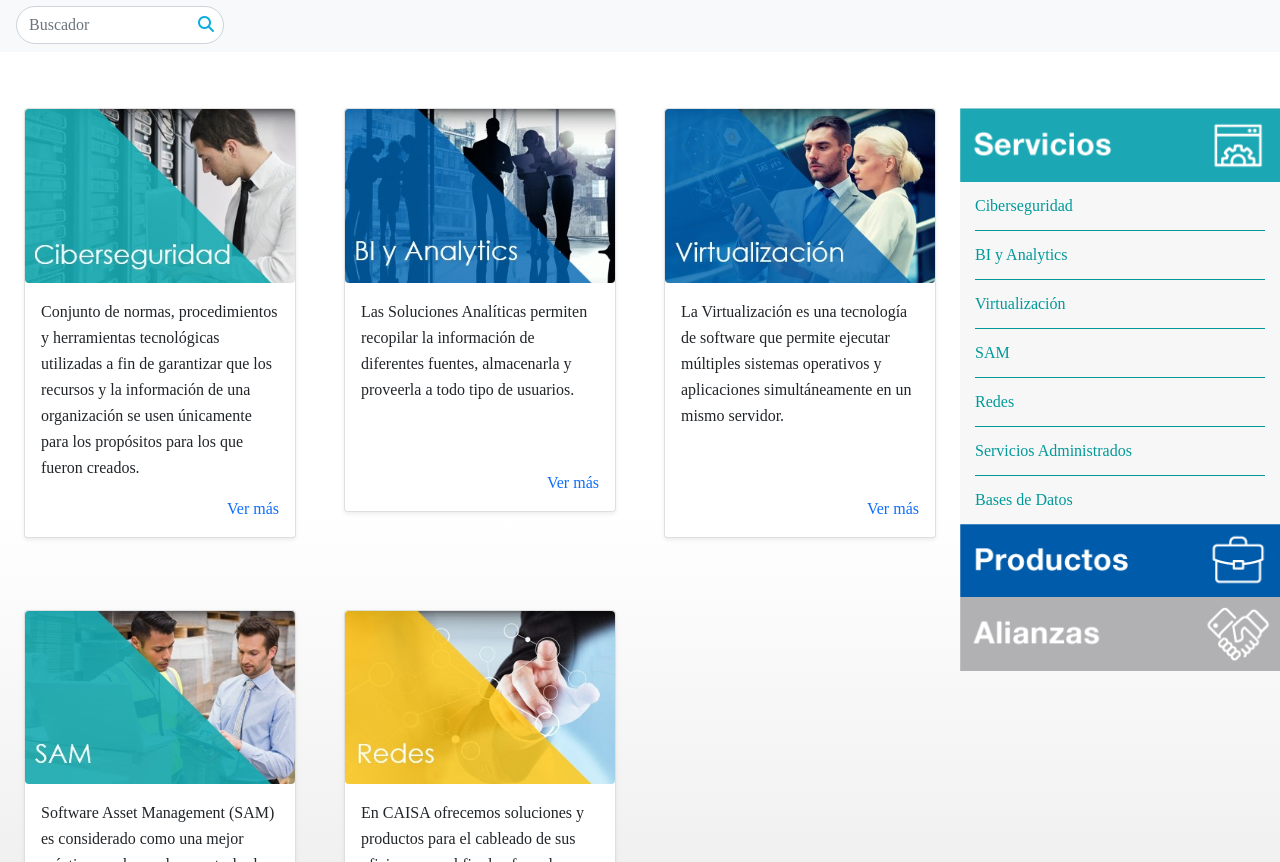
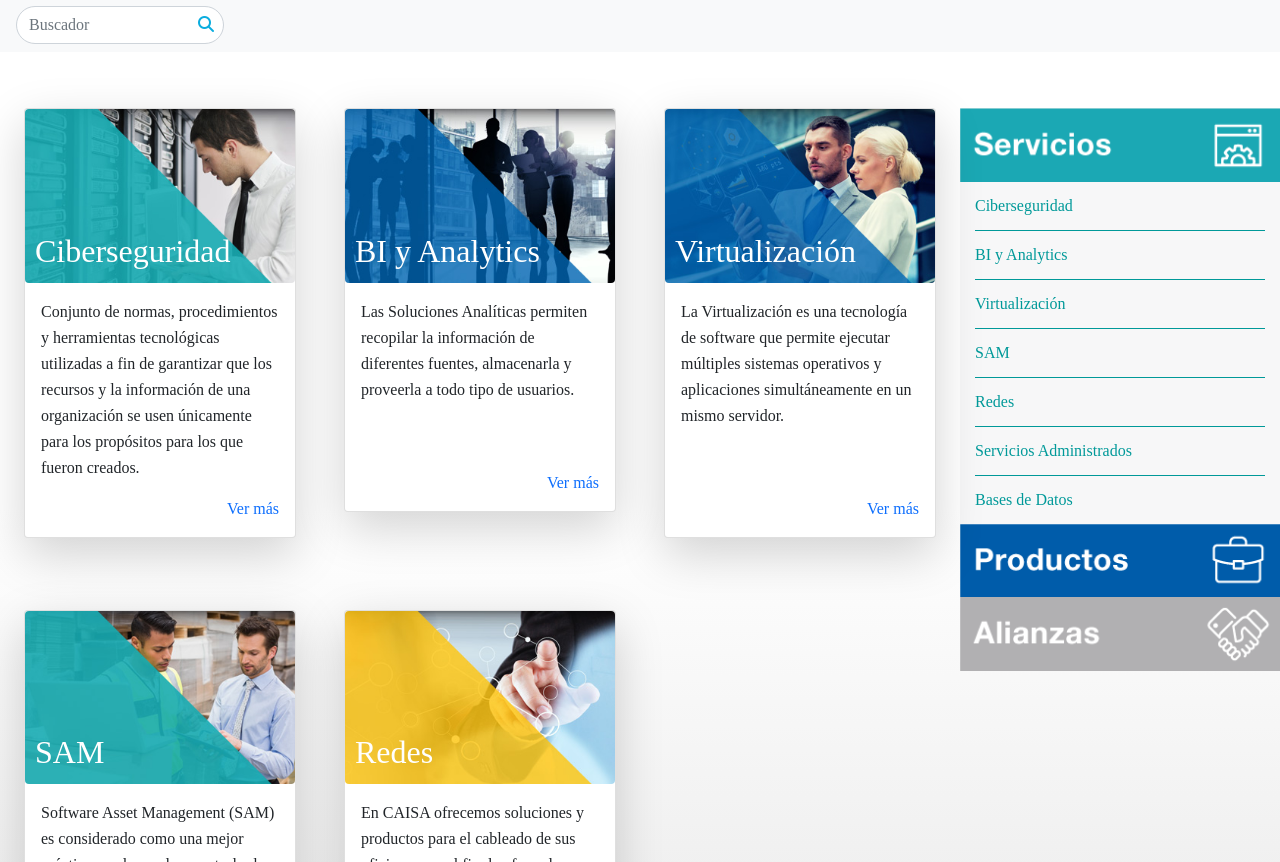
Before and after one commit to Erick101010/caisaprueba10, a plain HTML site: page servicios.html in a window 1280 px wide. Shown: the part 90-952 px from the top of the page. Drawn offline with nearby package versions, Linux system fonts and the light colour scheme; a web font is replaced by a local one.

Commit message:
Add files via upload

```diff
--- a/servicios.html
+++ b/servicios.html
@@ -579,8 +579,12 @@
             <div class="grid_9">
                 <div class="row-max">
                     <div class="grid_4 grid-6 p-4">
-                        <div class="card mb-4 shadow-sm">
-                            <img src="img/e8a1cb.1.jpg" alt="Ciberseguridad" class="img7 rounded">
+                        <div class="card mb-4 shadow-lg boxprod2">
+                            <div class="imgn">
+                                <a href="ciberseguridad.html"><img src="img/e8a1cb.jpg" alt="ciberseguridad"
+                                        class="img7 rounded"></a>
+                                <div class="titulobq">Ciberseguridad</div>
+                            </div>
                             <div class="card-body">
                                 <!-- <h5 class="card-text fw-bold">Ciberseguridad</h5> -->
                                 <p class="card-text">Conjunto de normas, procedimientos y
@@ -606,8 +610,12 @@
                     </div>
                     <!-- segunda card -->
                     <div class="grid_4 grid-6 p-4">
-                        <div class="card mb-4 shadow-sm">
-                            <img src="img/4aac85.1.jpg" alt="BI y Analytics" class="img7 rounded">
+                        <div class="card mb-4 shadow-lg boxprod2">
+                            <div class="imgn">
+                                <a href="Bianalitics.html"><img src="img/4aac85.jpg" alt="BI y Analytics"
+                                        class="img7 rounded"></a>
+                                <div class="titulobq">BI y Analytics</div>
+                            </div>
                             <div class="card-body">
                                 <!-- <h5 class="card-text fw-bold">BI y Analytics</h5> -->
                                 <p class="card-text">Las Soluciones Analíticas permiten
@@ -631,8 +639,12 @@
 
                     <!-- tercera card -->
                     <div class="grid_4 grid-6 p-4">
-                        <div class="card mb-4 shadow-sm">
-                            <img src="img/8b61e0.1.jpg" alt="Virtualización" class="img7 rounded">
+                        <div class="card mb-4 shadow-lg boxprod2">
+                            <div class="imgn">
+                                <a href="virtualizacion.html"><img src="img/8b61e0.jpg" alt="Virtualización"
+                                        class="img7 rounded"></a>
+                                <div class="titulobq">Virtualización</div>
+                            </div>
                             <div class="card-body">
                                 <!-- <h5 class="card-text fw-bold">Virtualización</h5> -->
                                 <p class="card-text">La Virtualización es una tecnología de
@@ -656,8 +668,11 @@
 
                     <!-- cuarta card -->
                     <div class="grid_4 grid-6 p-4">
-                        <div class="card mb-4 shadow-sm">
-                            <img src="img/a8087f.1.jpg" alt="SAM" class="img7 rounded">
+                        <div class="card mb-4 shadow-lg boxprod2">
+                            <div class="imgn">
+                                <a href="SAM.html"><img src="img/a8087f.jpg" alt="SAM" class="img7 rounded"></a>
+                                <div class="titulobq">SAM</div>
+                            </div>
                             <div class="card-body">
                                 <!-- <h5 class="card-text fw-bold">SAM</h5> -->
                                 <p class="card-text">Software Asset Management (SAM) es
@@ -678,8 +693,11 @@
                     </div>
                     <!-- quinta card -->
                     <div class="grid_4 grid-6 p-4">
-                        <div class="card mb-4 shadow-sm">
-                            <img src="img/8ac1df.1.jpg" alt="Redes" class="img7 rounded">
+                        <div class="card mb-4 shadow-lg boxprod2">
+                            <div class="imgn">
+                                <a href="redes.html"><img src="img/8ac1df.jpg" alt="Redes" class="img7 rounded"></a>
+                                <div class="titulobq">Redes</div>
+                            </div>
                             <div class="card-body">
                                 <!-- <h5 class="card-text fw-bold">Redes</h5> -->
                                 <!--  style="text-align: justify;" -->
```
Also changed, not shown: index.html (+8 -8 lines), productos.html (+23 -8 lines).
